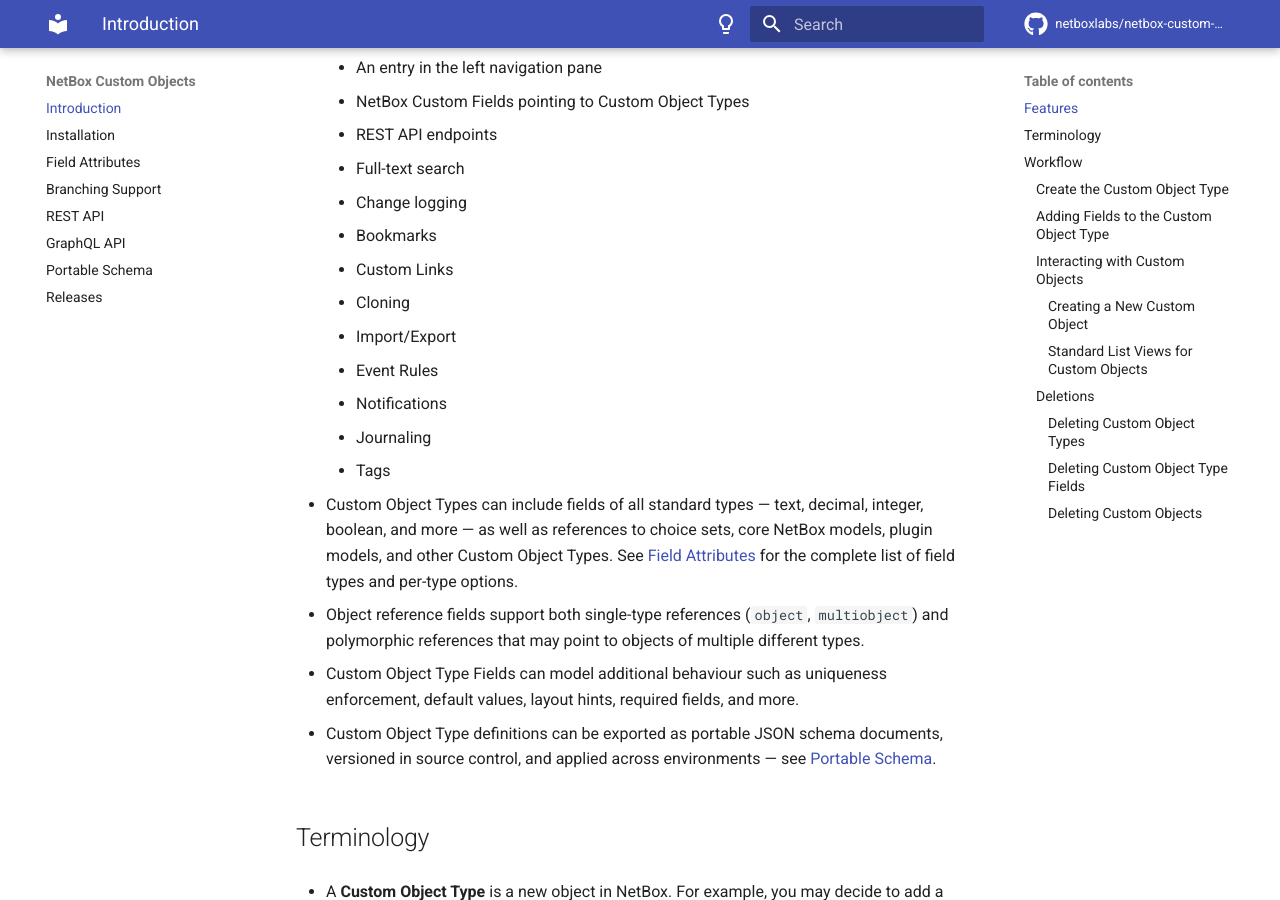
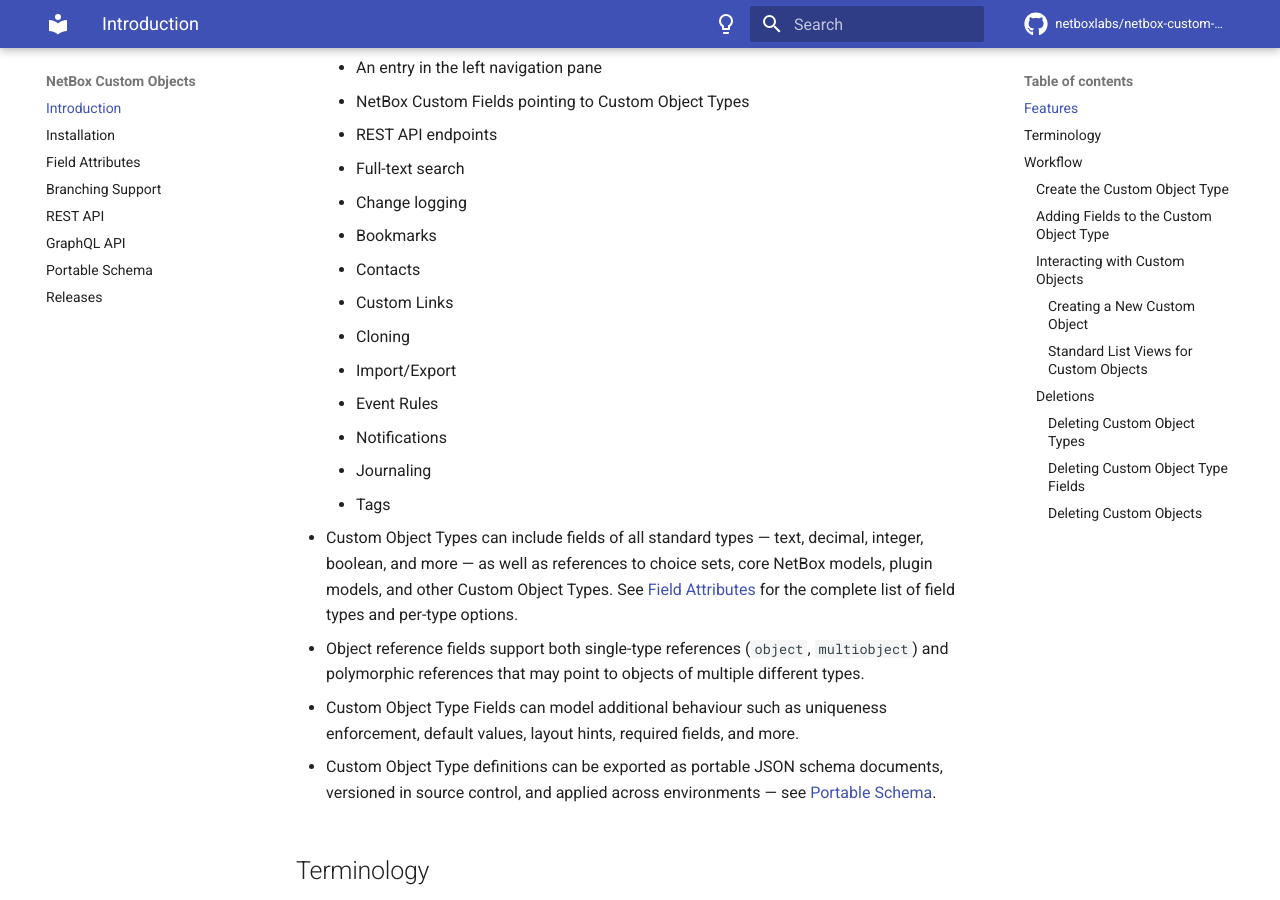
Before and after one commit to netboxlabs/netbox-custom-objects, an MkDocs documentation site: the page built from docs/index.md, in a window 1280 px wide and 900 px high, scrolled down 1103 px. Built offline with MkDocs 1.6.1 and Material for MkDocs 9.7.7, drawn with Linux system fonts in a browser that asks for light colours; comment, search, counter and statistics services are not loaded.

Commit message:
docs: add Contacts to the inherited features list in index.md
Co-Authored-By: Claude Sonnet 4.6 <noreply@anthropic.com>

```diff
--- a/docs/index.md
+++ b/docs/index.md
@@ -41,6 +41,7 @@ This documentation covers:
     * Full-text search
     * Change logging
     * Bookmarks
+    * Contacts
     * Custom Links
     * Cloning
     * Import/Export
```
